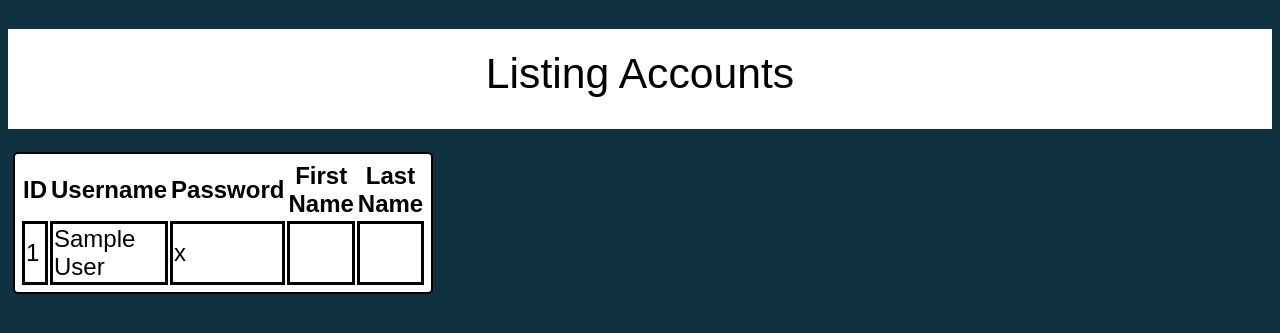
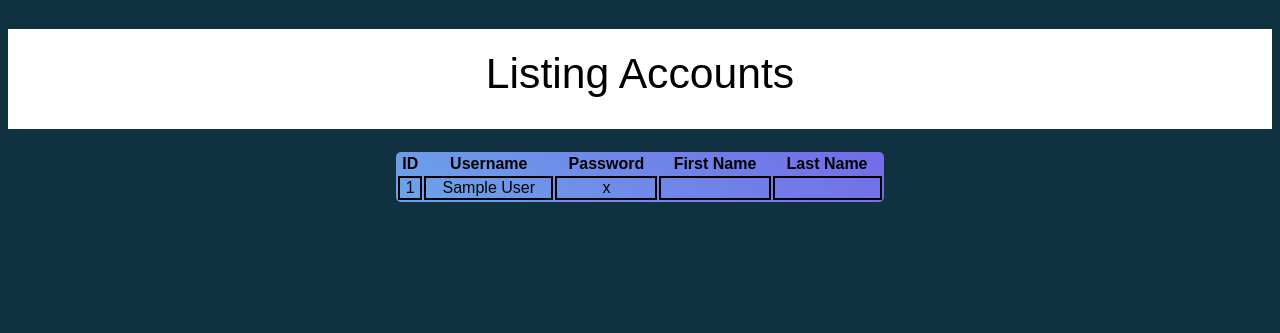
Before and after one commit to breydonb/breydonb, a PHP site: page /listAccount.php in a window 1280 px wide. Shown: the top 333 px of the page. Run offline with PHP 8.4, Linux system fonts and the light colour scheme; tables that the repository leaves empty or names only in its code hold one stand-in row (values such as "Sample post"); data that the repository does not hold is empty; some web fonts are replaced.

Commit message:
Formatting grid for parkland

```diff
--- a/parklandProject/library/functions.php
+++ b/parklandProject/library/functions.php
@@ -24,7 +24,7 @@ function printTable($conn){
 
 	if($result -> num_rows > 0){
 
-		echo "<table class='listTable'>";
+		echo "<table class='list-db'>";
 		echo "<tr>";
 		echo "<th>ID</th>"."<th>Username</th>"."<th>Password</th>"."<th>First Name</th>". "<th>Last Name</th>";
 		echo "</tr>";
--- a/parklandProject/listAccount.php
+++ b/parklandProject/listAccount.php
@@ -18,7 +18,7 @@
 		<h1>Listing Accounts</h1>
 	</div>
 	<br />
-	<div class="grid-menu list-db">
+	<div class="grid-menu">
 		<?php printTable($conn); mysqli_close($conn);?>
 	</div>
 </body>
--- a/parklandProject/style.css
+++ b/parklandProject/style.css
@@ -102,7 +102,8 @@ label{
 
 td{
 
-	border: solid 3px black;
+	border: solid 2px black;
+	text-align: center;
 
 }
 
@@ -121,6 +122,9 @@ td{
 .list-db{
 
 	grid-column: 4 / 5;
+	background-image: linear-gradient(30deg,#6BA5E8,#736BE8);
+
+	border-radius: 5px;
 
 }
 
```
